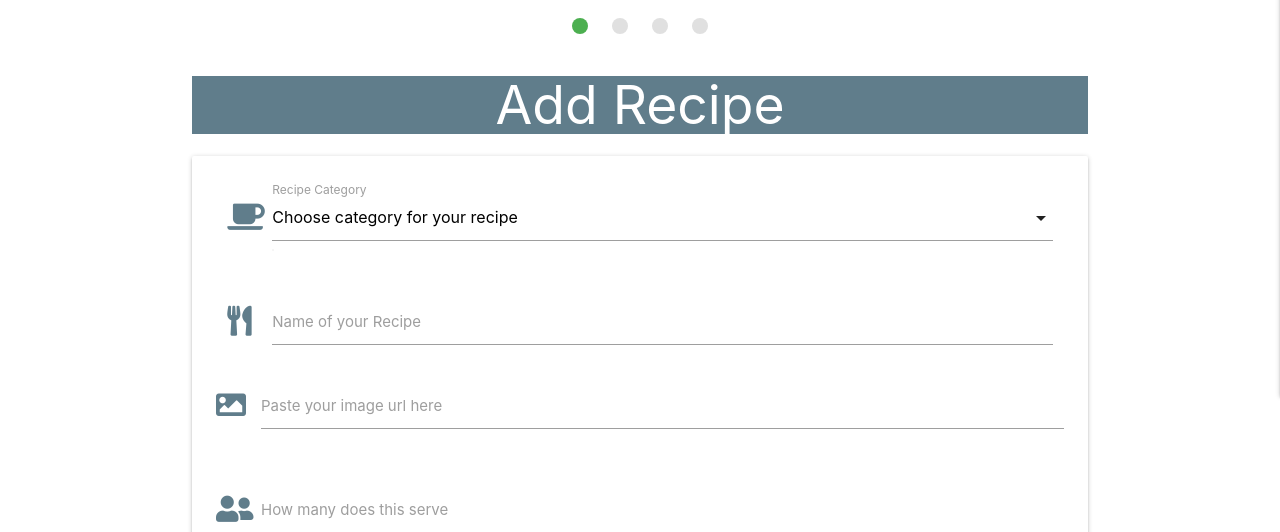
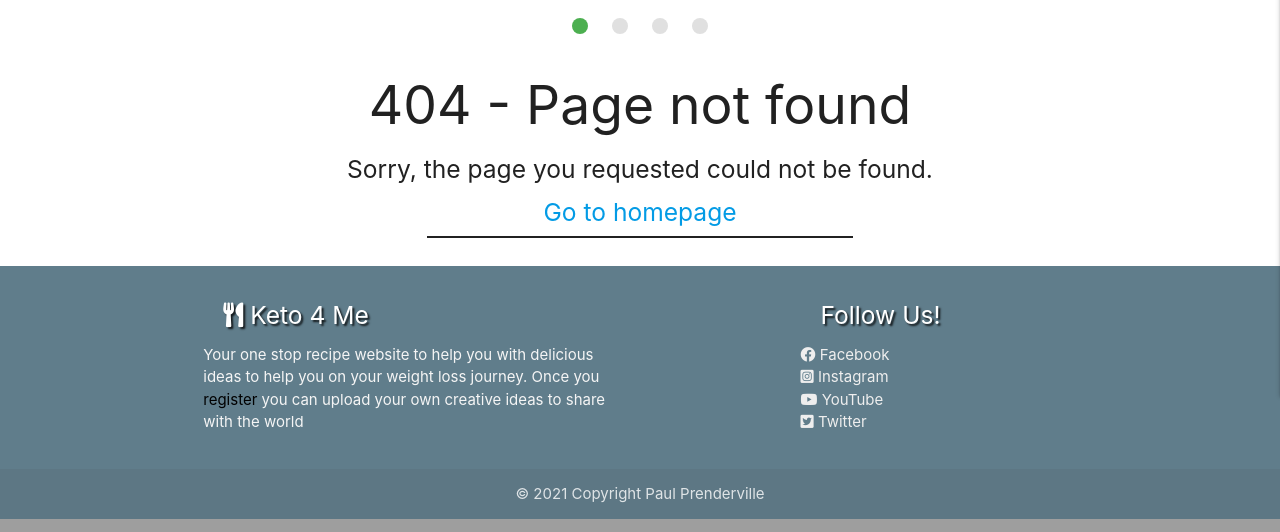
Before and after one commit to DjPaulP/MS3-Keto4me, a Flask app: page /add_recipe in a window 1280 px wide. Shown: the part 464-996 px from the top of the page. Run offline with Flask 2, Linux system fonts and the light colour scheme; data that the repository does not hold is empty; some libraries are stand-ins or nearby versions.

Commit message:
Add error_handlers

```diff
--- a/app.py
+++ b/app.py
@@ -92,13 +92,23 @@ def login():
 
 @app.route("/profile/<username>", methods=["GET", "POST"])
 def profile(username):
+    # Only users can access profile
+    if not session.get("user"):
+        return render_template("error_handlers/404.html")
+
     # getting the session's username from the database
     username = mongo.db.users.find_one(
         {"username": session["user"]})["username"]
 
-    if session["user"]:
-        return render_template("profile.html", username=username)
-
+    if session["user"]:# Admin has acces to all recipes
+        if session["user"] == "admin":
+            user_recipes = list(mongo.db.recipes.find())
+        else:
+            # user sees own recipes
+            user_recipes = list(
+                mongo.db.recipes.find({"created_by": session["user"]}))
+        return render_template(
+            "profile.html", username=username, user_recipes=user_recipes)
     return redirect(url_for("login"))
 
 
@@ -112,6 +122,10 @@ def logout():
 
 @app.route("/add_recipe", methods=["GET", "POST"])
 def add_recipe():
+    # Only users can add recipes
+    if not session.get("user"):
+        return render_template("error_handlers/404.html")
+
     # Allow users to add recipes to the website
     if request.method == "POST":
         recipe = {
@@ -134,6 +148,10 @@ def add_recipe():
 
 @app.route("/edit_recipe/<recipe_id>", methods=["GET", "POST"])
 def edit_recipe(recipe_id):
+    # Only users can edit recipes
+    if not session.get("user"):
+        return render_template("error_handlers/404.html")
+
     # Allow users to edit their recipes
     if request.method == "POST":
         submit = {
@@ -170,6 +188,10 @@ def get_categories():
 
 @app.route("/add_category", methods=["GET", "POST"])
 def add_category():
+    # Only admin can access categories
+    if not session.get("user") == "admin":
+        return render_template("error_handlers/404.html")
+
     # allow admin to create new categories
     if request.method == "POST":
         category = {
@@ -204,6 +226,22 @@ def delete_category(category_id):
     flash("You have successfully deleted the category")
     return redirect(url_for("get_categories"))
 
+
+    # Error Handlers #
+@app.errorhandler(404)
+def not_found(e):
+    return render_template("error_handlers/404.html"), 404
+
+
+@app.errorhandler(500)
+def server_error(e):
+    return render_template("error_handlers/500.html"), 500
+
+
+@app.errorhandler(403)
+def forbidden(e):
+    return render_template("error_handlers/403.html"), 403
+
 if __name__ == "__main__":
     app.run(host=os.environ.get("IP"),
             port=int(os.environ.get("PORT")),
--- a/static/css/style.css
+++ b/static/css/style.css
@@ -49,3 +49,8 @@ h4 {
     width: 100%;
     height: auto;
 }
+
+.blackline {
+    width: 70%;
+    border: 1px solid;
+}
--- /dev/null
+++ b/templates/error_handlers/404.html
@@ -0,0 +1,15 @@
+{% extends "base.html" %}
+{% block content %}
+
+    <div class="container">
+        <div class="row">
+            <div class="col s12">
+                <h2 class="center-align">404 - Page not found </h2>
+                <h5 class="center-align">Sorry, the page you requested could not be found.</h5>
+                <h5 class="center-align"><a href="{{ url_for('get_recipes') }}" class="black-cta">Go to homepage</a></h5>
+                <hr class="blackline">
+            </div>
+        </div>
+    </div>
+
+{% endblock %}
--- a/templates/profile.html
+++ b/templates/profile.html
@@ -23,6 +23,7 @@
         </div>
     </div>
 
+
 </div>
 
 
```
Also changed, not shown: templates/error_handlers/403.html (added, +15 -0 lines), templates/error_handlers/500.html (added, +15 -0 lines).
